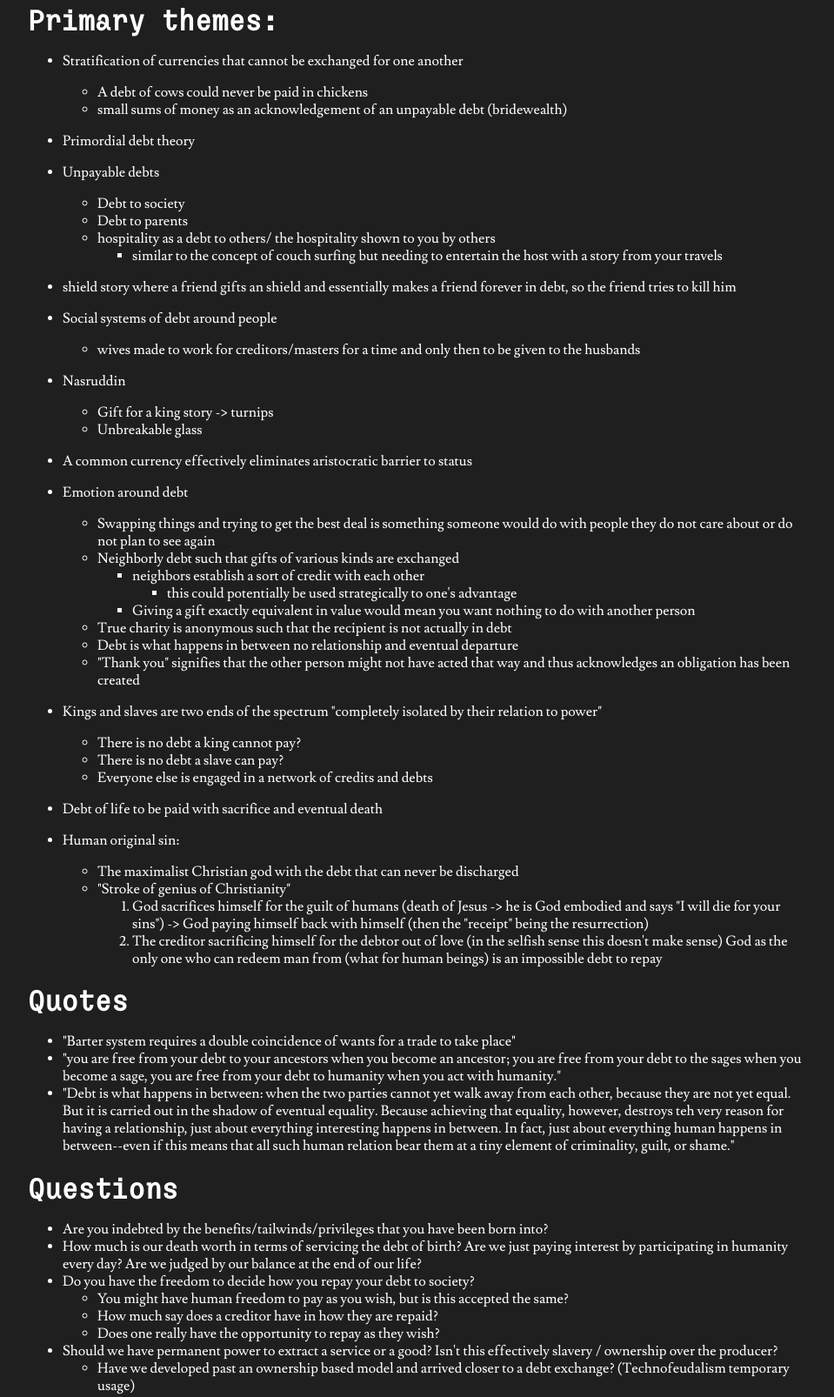
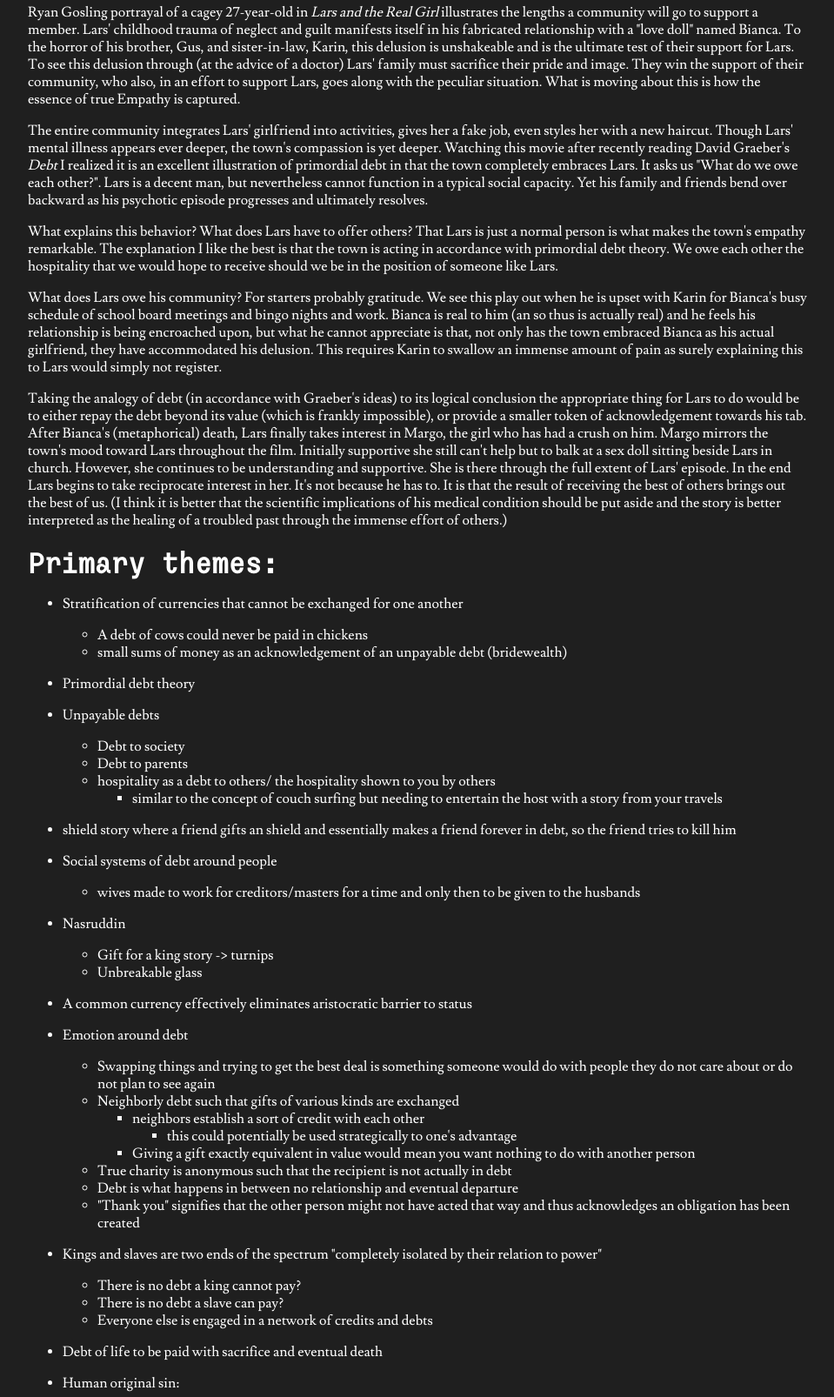
Before and after one commit to matthewgunther/etbh, an Eleventy site: page src/posts/debt.md in a window 1280 px wide. Shown: the part 228-1834 px from the top of the page at 87% size, without its empty margins (160-1119 px from the left). Built offline with nearby package versions, Linux system fonts and the light colour scheme; Eleventy itself is replaced by a stand-in of ours; files that its build step writes are made by us from their sources.

Commit message:
debt. lars update

```diff
--- a/src/posts/debt.md
+++ b/src/posts/debt.md
@@ -5,6 +5,26 @@
 post_date: "May 11, 2025"
 post_date_sort: 20250511
 ---
+
+
+
+Ryan Gosling portrayal of a cagey 27-year-old in *Lars and the Real Girl* illustrates the lengths a community will go to support a member. Lars' childhood trauma of neglect and guilt manifests itself in his fabricated relationship with a "love doll" named Bianca. To the horror of his brother, Gus, and sister-in-law, Karin, this delusion is unshakeable and is the ultimate test of their support for Lars. To see this delusion through (at the advice of a doctor) Lars' family must sacrifice their pride and image. They win the support of their community, who also, in an effort to support Lars, goes along with the peculiar situation. What is moving about this is how the essence of true Empathy is captured.
+
+The entire community integrates Lars' girlfriend into activities, gives her a fake job, even styles her with a new haircut. Though Lars' mental illness appears ever deeper, the town's compassion is yet deeper. Watching this movie after recently reading David Graeber's *Debt* I realized it is an excellent illustration of primordial debt in that the town completely embraces Lars. It asks us "What do we owe each other?". Lars is a decent man, but nevertheless cannot function in a typical social capacity. Yet his family and friends bend over backward as his psychotic episode progresses and ultimately resolves.
+
+What explains this behavior? What does Lars have to offer others? That Lars is just a normal person is what makes the town's empathy remarkable. The explanation I like the best is that the town is acting in accordance with primordial debt theory. We owe each other the hospitality that we would hope to receive should we be in the position of someone like Lars.
+
+What does Lars owe his community? For starters probably gratitude. We see this play out when he is upset with Karin for Bianca's busy schedule of school board meetings and bingo nights and work. Bianca is real to him (an so thus is actually real) and he feels his relationship is being encroached upon, but what he cannot appreciate is that, not only has the town embraced Bianca as his actual girlfriend, they have accommodated his delusion. This requires Karin to swallow an immense amount of pain as surely explaining this to Lars would simply not register.
+
+
+Taking the analogy of debt (in accordance with Graeber's ideas) to its logical conclusion the appropriate thing for Lars to do would be to either repay the debt beyond its value (which is frankly impossible), or provide a smaller token of acknowledgement towards his tab. After Bianca's (metaphorical) death, Lars finally takes interest in Margo, the girl who has had a crush on him. Margo mirrors the town's mood toward Lars throughout the film. Initially supportive she still can't help but to balk at a sex doll sitting beside Lars in church. However, she continues to be understanding and supportive. She is there through the full extent of Lars' episode. In the end Lars begins to take reciprocate interest in her. It's not because he has to. It is that the result of receiving the best of others brings out the best of us. (I think it is better that the scientific implications of his medical condition should be put aside and the story is better interpreted as the healing of a troubled past through the immense effort of others.)
+
+
+
+
+
+
+
 
 # Primary themes:
 - Stratification of currencies that cannot be exchanged for one another
@@ -64,7 +84,7 @@
 # Quotes
 - "Barter system requires a double coincidence of wants for a trade to take place"
 - "you are free from your debt to your ancestors when you become an ancestor; you are free from your debt to the sages when you become a sage, you are free from your debt to humanity when you act with humanity."
-- "Debt is what happens in between: when the two parties cannot yet walk away from each other, because they are not yet equal. But it is carried out in the shadow of eventual equality. Because achieving that equality, however, destroys teh very reason for having a relationship, just about everything interesting happens in between. In fact, just about everything human happens in between--even if this means that all such human relation bear them at a tiny element of criminality, guilt, or shame."
+- "Debt is what happens in between: when the two parties cannot yet walk away from each other, because they are not yet equal. But it is carried out in the shadow of eventual equality. Because achieving that equality, however, destroys the very reason for having a relationship, just about everything interesting happens in between. In fact, just about everything human happens in between--even if this means that all such human relation bear them at a tiny element of criminality, guilt, or shame."
 
 
 # Questions
```
